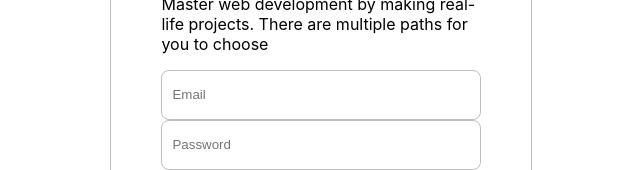
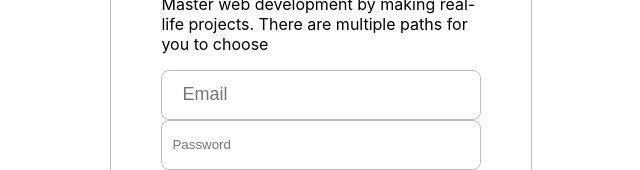
Before and after one commit to m1a9s9a4/devChallenge-Authentication, a React (Create React App) app in the folder frontend/: page / in a window 1280 px wide. Shown: the part 312-482 px from the top of the page, without its empty margins (319-959 px from the left). Built offline with nearby package versions, Linux system fonts and the light colour scheme.

Commit message:
[mod] email input changed

```diff
--- a/frontend/src/components/forms/EmailInput.tsx
+++ b/frontend/src/components/forms/EmailInput.tsx
@@ -1,5 +1,9 @@
 import React from 'react';
 import {makeStyles} from "@material-ui/styles";
+
+interface Props {
+  saveEmail: (e: React.FormEvent) => void;
+}
 
 const useStyles = makeStyles({
   emailInput: {
@@ -8,16 +12,17 @@ const useStyles = makeStyles({
     borderRadius: '8px',
     width: '100%',
     height: '50px',
-    padding: '5px 10px',
+    padding: '5px 20px',
+    fontSize: '18px',
   }
 })
 
-const EmailInput = () => {
+const EmailInput: React.FC<Props> = props => {
   const classes = useStyles();
 
   return (
     <>
-      <input name="email" type="email" className={classes.emailInput} placeholder="Email"/>
+      <input name="email" type="email" className={classes.emailInput} placeholder="Email" onChange={props.saveEmail}/>
     </>
   );
 }
```
